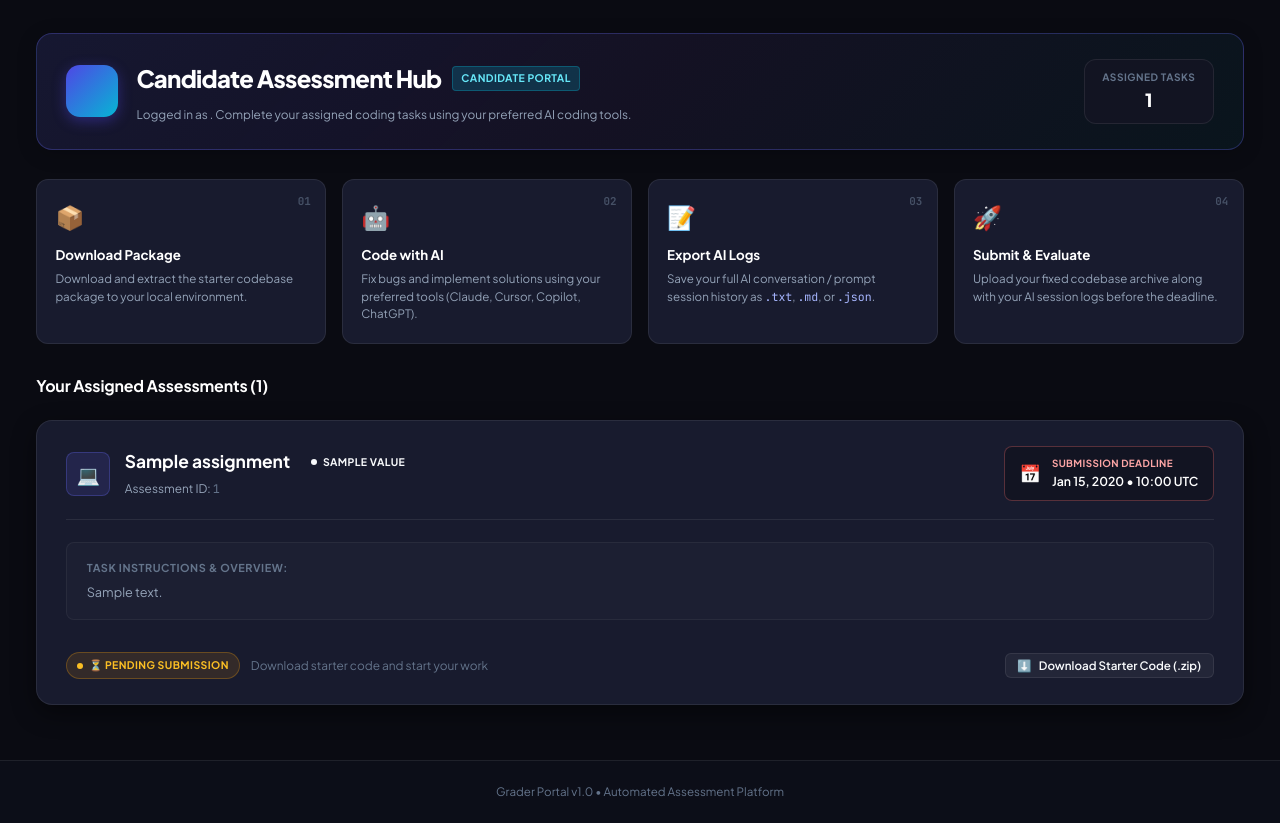
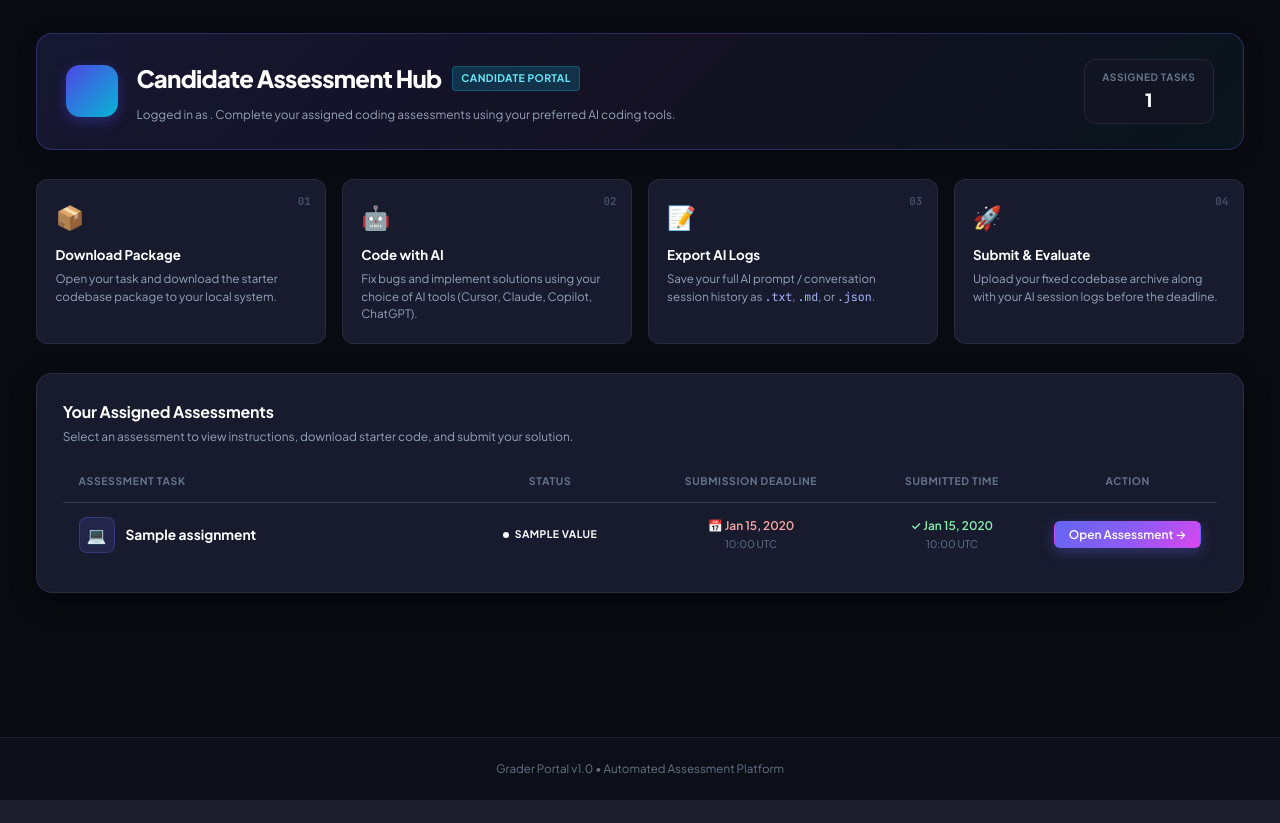
Before and after one commit to agr-arsh-15/Grader, a FastAPI app: template backend/templates/candidate/dashboard.html in a window 1280 px wide. After the commit the page ends 800 px from the top, so only its background shows below. Run offline with FastAPI, Linux system fonts and the light colour scheme; the template is opened without the code that fills it: most values are stand-ins (such as "Sample title", 1, 10 or a date in 2020).

Commit message:
Streamline candidate dashboard to clean table and dedicated assessment workspace

```diff
--- a/backend/routers/candidate.py
+++ b/backend/routers/candidate.py
@@ -64,6 +64,7 @@
     )
 
 
+@router.get("/candidate/submissions/{submission_id}", response_class=HTMLResponse)
 @router.get("/candidate/submissions/{submission_id}/submit", response_class=HTMLResponse)
 async def submit_page(
     request: Request,
@@ -71,6 +72,7 @@
     db: AsyncSession = Depends(get_db),
     user=Depends(require_candidate_page),
 ):
+
     if isinstance(user, RedirectResponse):
         return user
 
--- a/backend/templates/candidate/dashboard.html
+++ b/backend/templates/candidate/dashboard.html
@@ -15,7 +15,7 @@
         <span class="role-badge role-candidate" style="font-size: 0.72rem; padding: 3px 8px;">CANDIDATE PORTAL</span>
       </div>
       <p class="text-muted text-small mt-1">
-        Logged in as <strong style="color: #fff;">{{ user.email }}</strong>. Complete your assigned coding tasks using your preferred AI coding tools.
+        Logged in as <strong style="color: #fff;">{{ user.email }}</strong>. Complete your assigned coding assessments using your preferred AI coding tools.
       </p>
     </div>
   </div>
@@ -33,21 +33,21 @@
     <div class="workflow-step-num">01</div>
     <div class="workflow-step-icon">📦</div>
     <div class="workflow-step-title">Download Package</div>
-    <div class="workflow-step-desc">Download and extract the starter codebase package to your local environment.</div>
+    <div class="workflow-step-desc">Open your task and download the starter codebase package to your local system.</div>
   </div>
 
   <div class="workflow-step-card">
     <div class="workflow-step-num">02</div>
     <div class="workflow-step-icon">🤖</div>
     <div class="workflow-step-title">Code with AI</div>
-    <div class="workflow-step-desc">Fix bugs and implement solutions using your preferred tools (Claude, Cursor, Copilot, ChatGPT).</div>
+    <div class="workflow-step-desc">Fix bugs and implement solutions using your choice of AI tools (Cursor, Claude, Copilot, ChatGPT).</div>
   </div>
 
   <div class="workflow-step-card">
     <div class="workflow-step-num">03</div>
     <div class="workflow-step-icon">📝</div>
     <div class="workflow-step-title">Export AI Logs</div>
-    <div class="workflow-step-desc">Save your full AI conversation / prompt session history as <code class="code-font" style="color:#a5b4fc;">.txt</code>, <code class="code-font" style="color:#a5b4fc;">.md</code>, or <code class="code-font" style="color:#a5b4fc;">.json</code>.</div>
+    <div class="workflow-step-desc">Save your full AI prompt / conversation session history as <code class="code-font" style="color:#a5b4fc;">.txt</code>, <code class="code-font" style="color:#a5b4fc;">.md</code>, or <code class="code-font" style="color:#a5b4fc;">.json</code>.</div>
   </div>
 
   <div class="workflow-step-card">
@@ -58,104 +58,84 @@
   </div>
 </div>
 
-<!-- Assigned Assessments List -->
-{% if submissions %}
-<div class="candidate-assessments-list">
-  <div class="section-heading mb-3">
-    <h2 class="card-title" style="margin-bottom: 0;">Your Assigned Assessments ({{ submissions|length }})</h2>
-  </div>
-
-  {% for sub in submissions %}
-  <div class="card candidate-task-card mb-3">
-    <!-- Task Header -->
-    <div class="candidate-task-header">
-      <div class="candidate-task-title-wrap">
-        <div class="task-icon-box">💻</div>
+<!-- Assigned Assessments Section with Unified Table -->
+<div class="card mt-3">
+  <div class="card-header-flex">
     <div>
-          <div class="flex items-center gap-2 flex-wrap">
-            <h3 class="candidate-task-title">{{ sub.assignment.title }}</h3>
-            <span class="badge badge-{{ sub.status.value }}">{{ sub.status.value|capitalize }}</span>
-          </div>
-          <div class="text-muted text-small" style="margin-top: 3px;">
-            Assessment ID: <span class="code-font" style="color: var(--text-dim);">{{ sub.id | string }}</span>
-          </div>
+      <h2 class="card-title" style="margin-bottom: 0;">Your Assigned Assessments</h2>
+      <p class="text-muted text-small" style="margin-top: 2px;">Select an assessment to view instructions, download starter code, and submit your solution.</p>
     </div>
   </div>
 
-      <div class="candidate-deadline-badge">
-        <span class="deadline-icon">📅</span>
-        <div class="deadline-info">
-          <span class="deadline-label">Submission Deadline</span>
-          <span class="deadline-time">{{ sub.due_at.strftime('%b %d, %Y • %H:%M UTC') }}</span>
+  {% if submissions %}
+  <div class="table-wrap mt-2">
+    <table style="width: 100%; border-collapse: collapse;">
+      <thead>
+        <tr>
+          <th style="text-align: left; width: 35%;">Assessment Task</th>
+          <th style="text-align: center; width: 15%;">Status</th>
+          <th style="text-align: center; width: 20%;">Submission Deadline</th>
+          <th style="text-align: center; width: 15%;">Submitted Time</th>
+          <th style="text-align: center; width: 15%;">Action</th>
+        </tr>
+      </thead>
+      <tbody>
+        {% for sub in submissions %}
+        <tr>
+          <td style="text-align: left;">
+            <div style="display: flex; align-items: center; gap: 0.75rem;">
+              <div class="task-icon-box" style="width: 36px; height: 36px; font-size: 1.1rem;">💻</div>
+              <div>
+                <div style="font-weight: 700; color: #fff; font-size: 0.95rem;">{{ sub.assignment.title }}</div>
               </div>
             </div>
+          </td>
+          <td style="text-align: center;">
+            <span class="badge badge-{{ sub.status.value }}" style="display: inline-flex; align-items: center; justify-content: center;">
+              {{ sub.status.value|capitalize }}
+            </span>
+          </td>
+          <td style="text-align: center;">
+            <div class="text-small" style="color: #fca5a5; font-weight: 600;">
+              📅 {{ sub.due_at.strftime('%b %d, %Y') }}
             </div>
-
-    <!-- Task Description / Brief -->
-    {% if sub.assignment.description %}
-    <div class="candidate-task-body mt-3">
-      <div class="task-brief-label">Task Instructions &amp; Overview:</div>
-      <div class="task-brief-text">{{ sub.assignment.description }}</div>
+            <div style="font-size: 0.72rem; color: var(--text-dim); margin-top: 1px;">
+              {{ sub.due_at.strftime('%H:%M') }} UTC
             </div>
-    {% endif %}
-
-    <!-- Status & Action Bar -->
-    <div class="candidate-task-footer mt-3">
-      <div class="candidate-task-status-info">
-        {% if sub.status.value == 'graded' and sub.grading_result %}
-          <div class="flex items-center gap-2">
-            <span class="badge badge-graded">✓ Evaluation Complete</span>
-            <span class="text-small" style="color: var(--text-muted);">
-              Graded Score: <strong style="color: #fff;">{{ "%.1f"|format(sub.grading_result.overall_score) }}%</strong>
-            </span>
+          </td>
+          <td style="text-align: center;">
+            {% if sub.submitted_at %}
+              <div class="text-small" style="color: #86efac; font-weight: 600;">
+                ✓ {{ sub.submitted_at.strftime('%b %d, %Y') }}
               </div>
-        {% elif sub.status.value == 'grading' %}
-          <div class="grading-pulse-indicator">
-            <span class="spinner"></span> Automated evaluation in progress…
-          </div>
-        {% elif sub.status.value == 'submitted' %}
-          <div class="flex items-center gap-2">
-            <span class="badge badge-submitted">● Submission Received</span>
-            <span class="text-small" style="color: var(--text-dim);">
-              Submitted on {{ sub.submitted_at.strftime('%b %d, %Y at %H:%M UTC') if sub.submitted_at else 'recently' }}
-            </span>
+              <div style="font-size: 0.72rem; color: var(--text-dim); margin-top: 1px;">
+                {{ sub.submitted_at.strftime('%H:%M') }} UTC
               </div>
             {% else %}
-          <div class="flex items-center gap-2">
-            <span class="badge badge-pending">⏳ Pending Submission</span>
-            <span class="text-small" style="color: var(--text-dim);">Download starter code and start your work</span>
-          </div>
+              <span class="text-muted text-small">—</span>
             {% endif %}
-      </div>
-
-      <div class="candidate-task-actions">
-        <!-- Download Starter Zip Button -->
-        <a href="/candidate/assignments/{{ sub.assignment_id }}/download" class="btn btn-secondary btn-sm" title="Download the starter codebase package">
-          <span>⬇️</span> <span>Download Starter Code (.zip)</span>
+          </td>
+          <td style="text-align: center;">
+            <a
+              href="/candidate/submissions/{{ sub.id }}"
+              class="btn btn-sm btn-primary"
+              style="padding: 0.45rem 0.95rem; font-size: 0.82rem; white-space: nowrap;"
+              title="Open assessment details and workspace"
+            >
+              Open Assessment →
             </a>
-
-        <!-- Upload Submission Action Button -->
-        {% if sub.status.value in ['pending', 'submitted'] %}
-        <a href="/candidate/submissions/{{ sub.id }}/submit" class="btn btn-primary btn-sm" title="Upload your fixed codebase and AI logs">
-          <span>🚀</span> <span>{% if sub.status.value == 'submitted' %}Re-upload Solution &amp; Logs{% else %}Upload Solution &amp; Logs{% endif %}</span>
-        </a>
-        {% elif sub.status.value == 'graded' %}
-        <button type="button" class="btn btn-secondary btn-sm" disabled style="opacity: 0.6; cursor: default;">
-          <span>✅</span> <span>Submitted &amp; Graded</span>
-        </button>
-        {% endif %}
-      </div>
-    </div>
-  </div>
+          </td>
+        </tr>
         {% endfor %}
+      </tbody>
+    </table>
   </div>
   {% else %}
-<div class="card">
   <div class="empty-state">
     <div class="empty-state-icon">📭</div>
     <h3 style="font-size:1.15rem; font-weight:700; color:#fff; margin-bottom:0.5rem;">No Active Assessments</h3>
     <p class="empty-state-text">You currently do not have any active assessments assigned. Please check back later or contact your assessment coordinator.</p>
   </div>
+  {% endif %}
 </div>
-{% endif %}
 {% endblock %}
```
Also changed, not shown: backend/templates/candidate/submit.html (+68 -28 lines). Lines whose indentation alone changed are shown as unchanged.
